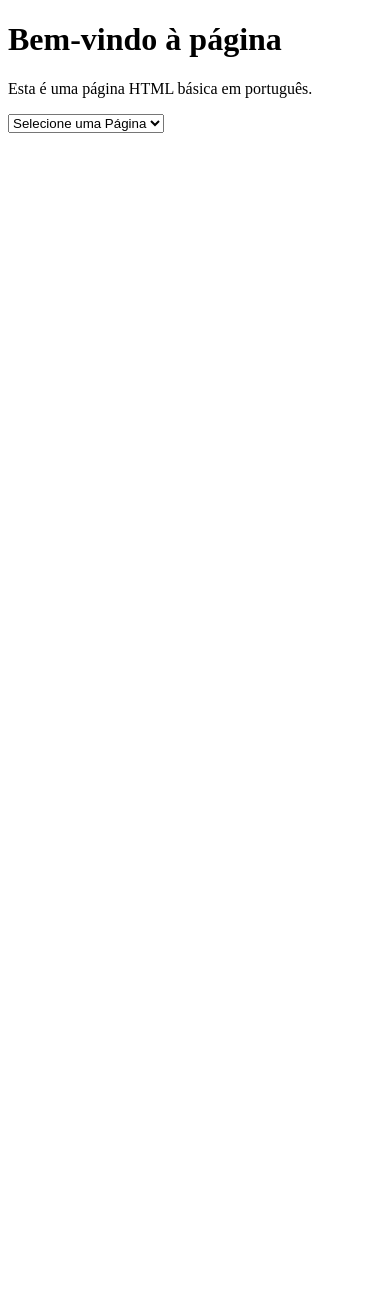
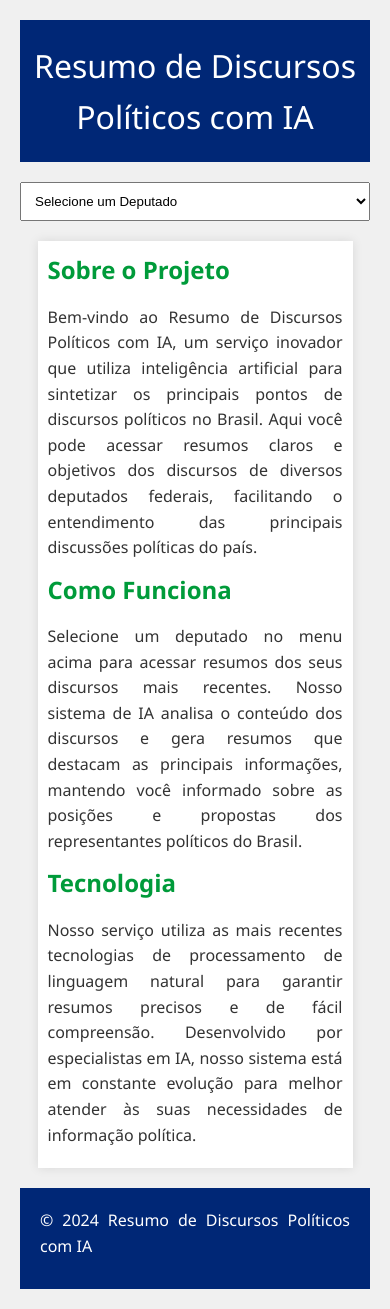
Before and after one commit to labintrieri/machine-learning-grupo-3, a plain HTML site: page templates/index.html in a window 390 px wide. Before the commit the page ends 844 px from the top, so only its background shows below. Drawn offline with Linux system fonts and the light colour scheme.

Commit message:
Atualização

```diff
--- /dev/null
+++ b/static/css/estilo.css
@@ -0,0 +1,97 @@
+/* estilo.css */
+
+/* Reset básico */
+* {
+    margin: 0;
+    padding: 0;
+    box-sizing: border-box;
+}
+
+body {
+    font-family: 'Segoe UI', Tahoma, Geneva, Verdana, sans-serif;
+    color: #333;
+    background-color: #f0f0f0;
+    line-height: 1.6;
+    padding: 20px;
+    font-size: 16px;
+}
+
+header {
+    background-color: #002776; /* Azul escuro da bandeira */
+    color: #fff;
+    padding: 20px 0;
+    text-align: center;
+}
+
+header h1 {
+    margin: 0;
+    padding: 0;
+    font-weight: normal;
+}
+
+.container {
+    max-width: 800px;
+    margin: 20px auto;
+    padding: 20px;
+    background-color: #fff;
+    box-shadow: 0 0 10px rgba(0,0,0,0.1);
+}
+
+.biografia, .discursos {
+    margin-bottom: 40px;
+}
+
+.biografia img {
+    max-width: 100%;
+    height: auto;
+    margin-bottom: 20px;
+}
+
+h2 {
+    color: #009b3a; /* Verde da bandeira */
+    margin-bottom: 15px;
+}
+
+.discursos h3 {
+    margin-top: 20px;
+    color: #d52b1e; /* Vermelho, adiciona contraste */
+}
+
+p {
+    text-align: justify;
+    margin-bottom: 10px;
+}
+
+footer {
+    background-color: #002776; /* Azul escuro da bandeira */
+    color: #fff;
+    text-align: center;
+    padding: 20px;
+    margin-top: 20px;
+}
+
+/* Links */
+a, a:visited {
+    color: #002776;
+    text-decoration: none;
+}
+
+a:hover {
+    text-decoration: underline;
+}
+
+/* Estilização adicional para formulários, botões e outros elementos conforme necessário */
+select {
+    padding: 10px;
+    margin-top: 20px;
+    width: 100%;
+    box-sizing: border-box;
+}
+
+/* Media queries para responsividade */
+@media (max-width: 768px) {
+    .container {
+        width: 90%;
+        padding: 10px;
+    }
+}
--- a/templates/index.html
+++ b/templates/index.html
@@ -1,27 +1,55 @@
 <!DOCTYPE html>
 <html lang="pt-BR">
-<head>
-    <meta charset="UTF-8">
-    <title>Página Inicial</title>
-    <script>
-        // função para redirecionar para a página selecionada
-        function redirecionarParaPagina() {
-            var pagina = document.getElementById("menuPaginas").value;
-            window.location.href = pagina;
-        }
-    </script>
-</head>
+    <head>
+        <meta charset="UTF-8">
+        <meta name="viewport" content="width=device-width, initial-scale=1.0">
+        <title>Seu Título Aqui</title>
+        <link rel="stylesheet" href="/static/css/estilo.css">
+    </head>
 <body>
-    <h1>Bem-vindo à página</h1>
-    <p>Esta é uma página HTML básica em português.</p>
 
+<header>
+    <h1>Resumo de Discursos Políticos com IA</h1>
+</header>
+<div>
     <!-- Dropdown menu para seleção das páginas -->
     <select id="menuPaginas" onchange="redirecionarParaPagina()">
-        <option value="">Selecione uma Página</option>
-        <option value="/infos">Informações</option>
-        <option value="/projetos">Projetos (GitHub)</option>
-        <option value="/publicacoes">Publicações</option>
+        <option value="">Selecione um Deputado</option>
+        <option value="/tabataamaral">Tabata Amaral</option>
+        <option value="/nikolasferreira">Nikolas Ferreira</option>
+        <option value="/guilhermeboulos">Guilherme Boulos</option>
     </select>
+</div>
+
+<!-- Conteúdo da home reformulado -->
+<div class="container">
+    <div class="sobre">
+        <h2>Sobre o Projeto</h2>
+        <p>Bem-vindo ao Resumo de Discursos Políticos com IA, um serviço inovador que utiliza inteligência artificial para sintetizar os principais pontos de discursos políticos no Brasil. Aqui você pode acessar resumos claros e objetivos dos discursos de diversos deputados federais, facilitando o entendimento das principais discussões políticas do país.</p>
+    </div>
+
+    <div class="como-funciona">
+        <h2>Como Funciona</h2>
+        <p>Selecione um deputado no menu acima para acessar resumos dos seus discursos mais recentes. Nosso sistema de IA analisa o conteúdo dos discursos e gera resumos que destacam as principais informações, mantendo você informado sobre as posições e propostas dos representantes políticos do Brasil.</p>
+    </div>
+
+    <div class="tecnologia">
+        <h2>Tecnologia</h2>
+        <p>Nosso serviço utiliza as mais recentes tecnologias de processamento de linguagem natural para garantir resumos precisos e de fácil compreensão. Desenvolvido por especialistas em IA, nosso sistema está em constante evolução para melhor atender às suas necessidades de informação política.</p>
+    </div>
+</div>
+
+<footer>
+    <p>&copy; 2024 Resumo de Discursos Políticos com IA</p>
+</footer>
+
+<script>
+    function redirecionarParaPagina() {
+        var pagina = document.getElementById("menuPaginas").value;
+        window.location.href = pagina;
+    }
+</script>
+
 
 </body>
 </html>
```
Also changed, not shown: templates/guilhermeboulos.html (added, +42 -0 lines), templates/infos.html (deleted, +0 -24 lines), templates/nikolasferreira.html (added, +44 -0 lines), templates/projetos.html (deleted, +0 -24 lines), templates/publicacoes.html (deleted, +0 -24 lines), templates/tabataamaral.html (added, +43 -0 lines), 1 other file.
